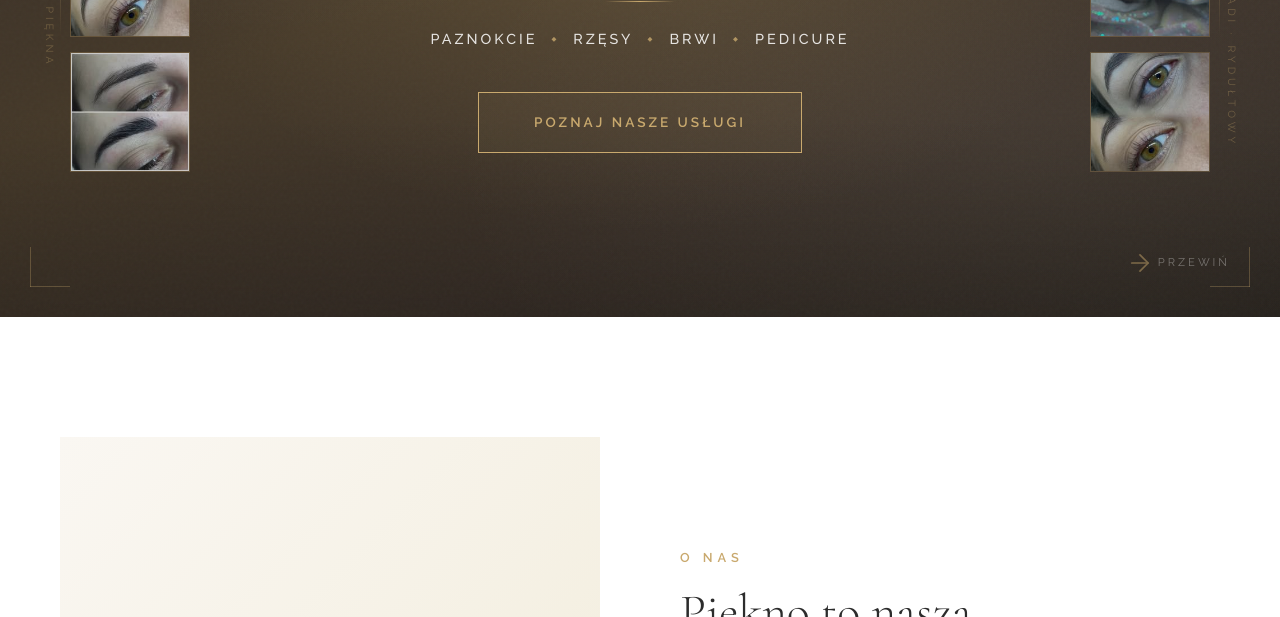
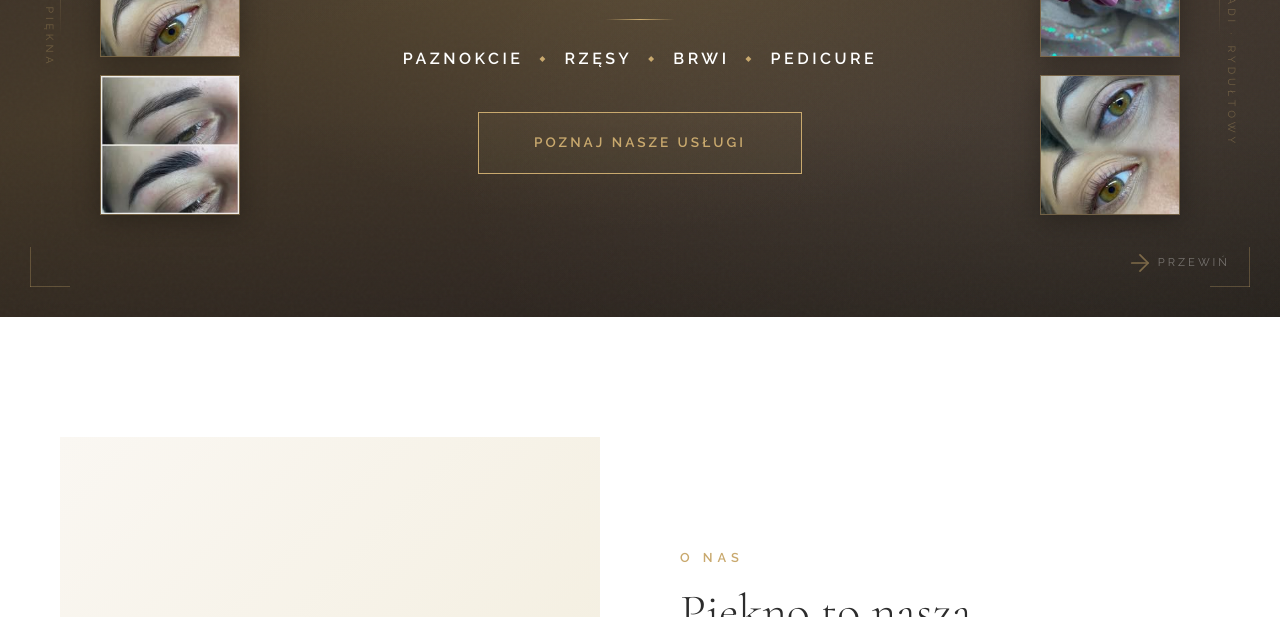
Before and after one commit to DominikSzewczyk224180/studiodadi, a plain HTML site: page index.html in a window 1280 px wide. Shown: the part 483-1100 px from the top of the page. Drawn offline with nearby package versions, Linux system fonts and the light colour scheme; a web font is replaced by a local one.

Commit message:
Update styles.css

```diff
--- a/styles.css
+++ b/styles.css
@@ -128,13 +128,13 @@ img { max-width:100%; height:auto; }
 .hero-side-line::before { content:''; display:block; width:1px; height:120px; background:linear-gradient(to bottom,transparent,var(--gold),transparent); opacity:.25; }
 
 /* Side mini gallery thumbnails */
-.hero-thumb-col { position:absolute; top:50%; transform:translateY(-50%); z-index:3; display:flex; flex-direction:column; gap:15px; opacity:0; animation:heroReveal 1.2s ease 1.4s forwards; }
-.hero-thumb-col-left { left:70px; }
-.hero-thumb-col-right { right:70px; }
-.hero-thumb { width:120px; height:120px; overflow:hidden; position:relative; border:1px solid rgba(201,169,110,.25); transition:var(--transition); }
-.hero-thumb:hover { border-color:var(--gold); transform:scale(1.08); }
-.hero-thumb img { width:100%; height:100%; object-fit:cover; filter:brightness(.8) saturate(.9); transition:var(--transition); }
-.hero-thumb:hover img { filter:brightness(1) saturate(1); }
+.hero-thumb-col { position:absolute; top:50%; transform:translateY(-50%); z-index:3; display:flex; flex-direction:column; gap:18px; opacity:0; animation:heroReveal 1.2s ease 1.4s forwards; }
+.hero-thumb-col-left { left:100px; }
+.hero-thumb-col-right { right:100px; }
+.hero-thumb { width:140px; height:140px; overflow:hidden; position:relative; border:1px solid rgba(201,169,110,.4); transition:var(--transition); box-shadow:0 4px 25px rgba(0,0,0,.3); }
+.hero-thumb:hover { border-color:var(--gold); transform:scale(1.05); box-shadow:0 6px 30px rgba(201,169,110,.2); }
+.hero-thumb img { width:100%; height:100%; object-fit:cover; filter:brightness(.95) saturate(1.05); transition:var(--transition); }
+.hero-thumb:hover img { filter:brightness(1.1) saturate(1.15); }
 
 /* Center content */
 .hero-content { position:relative; text-align:center; z-index:4; max-width:540px; margin:0 auto; padding:0 20px; }
@@ -144,9 +144,9 @@ img { max-width:100%; height:auto; }
 
 .hero-divider { width:70px; height:1px; background:linear-gradient(to right,transparent,var(--gold),transparent); margin:0 auto 25px; opacity:0; animation:heroReveal 1s ease 1s forwards; }
 
-.hero-services-tags { display:flex; align-items:center; justify-content:center; gap:14px; flex-wrap:wrap; margin-bottom:40px; opacity:0; animation:heroReveal 1s ease 1.1s forwards; }
-.hero-services-tags span { font-family:'Raleway',sans-serif; font-size:.9rem; font-weight:500; letter-spacing:3px; text-transform:uppercase; color:rgba(255,255,255,.85); }
-.hero-services-tags .tag-dot { font-size:.4rem; color:var(--gold); opacity:.8; }
+.hero-services-tags { display:flex; align-items:center; justify-content:center; gap:16px; flex-wrap:wrap; margin-bottom:40px; opacity:0; animation:heroReveal 1s ease 1.1s forwards; }
+.hero-services-tags span { font-family:'Raleway',sans-serif; font-size:1rem; font-weight:600; letter-spacing:3.5px; text-transform:uppercase; color:#ffffff; }
+.hero-services-tags .tag-dot { font-size:.45rem; color:var(--gold); opacity:1; }
 
 .hero-btn { display:inline-block; padding:18px 55px; font-family:'Raleway',sans-serif; font-size:.85rem; font-weight:600; letter-spacing:3px; text-transform:uppercase; color:var(--gold); border:1.5px solid var(--gold); position:relative; overflow:hidden; opacity:0; transform:translateY(20px); animation:heroReveal 1s ease 1.3s forwards; cursor:pointer; background:rgba(201,169,110,.05); }
 .hero-btn::before { content:''; position:absolute; top:0; left:-100%; width:100%; height:100%; background:var(--gold); transition:left .4s ease; z-index:-1; }
@@ -319,7 +319,7 @@ img { max-width:100%; height:auto; }
 @media(max-width:1024px){
   .section{padding:80px 40px} .navbar{padding:15px 30px} .navbar.scrolled{padding:10px 30px}
   .hero-logo{max-width:420px} .section-title{font-size:2.8rem}
-  .hero-thumb-col-left{left:20px} .hero-thumb-col-right{right:20px} .hero-thumb{width:90px;height:90px}
+  .hero-thumb-col-left{left:25px} .hero-thumb-col-right{right:25px} .hero-thumb{width:100px;height:100px}
   .hero-side-text-left{left:12px} .hero-side-text-right{right:12px} .hero-side-line-left{left:28px} .hero-side-line-right{right:28px}
   .services-grid{grid-template-columns:repeat(2,1fr)} .gallery-grid{grid-template-columns:repeat(2,1fr)}
   .contact-grid{grid-template-columns:1fr 1fr} .contact-card:last-child{grid-column:span 2}
```
